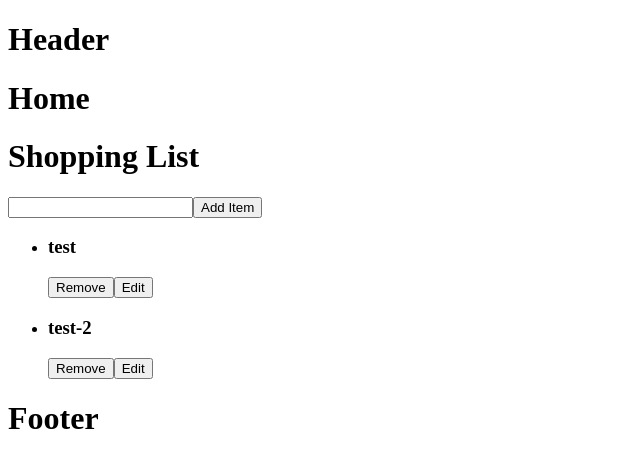
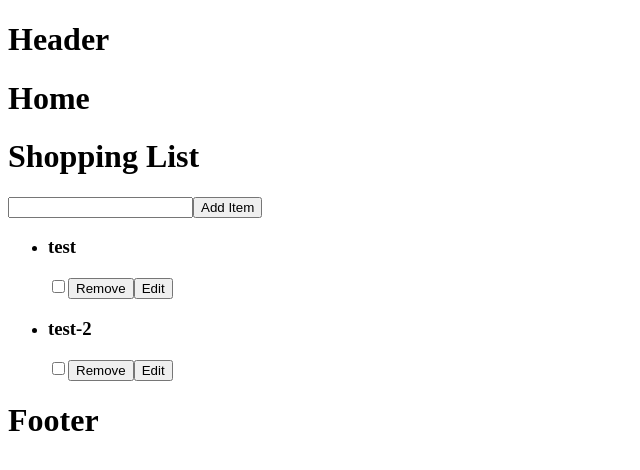
Before and after one commit to Joseph-K-B/shop-list, a React app: page / in a window 1280 px wide. Shown: the top 470 px of the page, without its empty margins (0-640 px from the left). Built offline with nearby package versions, Linux system fonts and the light colour scheme.

Commit message:
checkbox updates item key/value for done: true/false

```diff
--- a/src/components/controls/ItemControls.jsx
+++ b/src/components/controls/ItemControls.jsx
@@ -2,9 +2,19 @@ import { useState } from "react";
 
 function ItemControls({item, onChange, onDelete}) {
     const[displayUpdate, setDisplayUpdate] = useState(false)
+    console.log(item)
 
     return (
         <>
+        <input
+            type='checkbox'
+            value={item.done}
+            onChange={(e) => {
+                        onChange({
+                        ...item,
+                        done: e.target.checked
+                        })
+                    }}/>
         <button type='button' onClick={() => onDelete(item.id)}>Remove</button>
         {displayUpdate ? (
             <>
```
